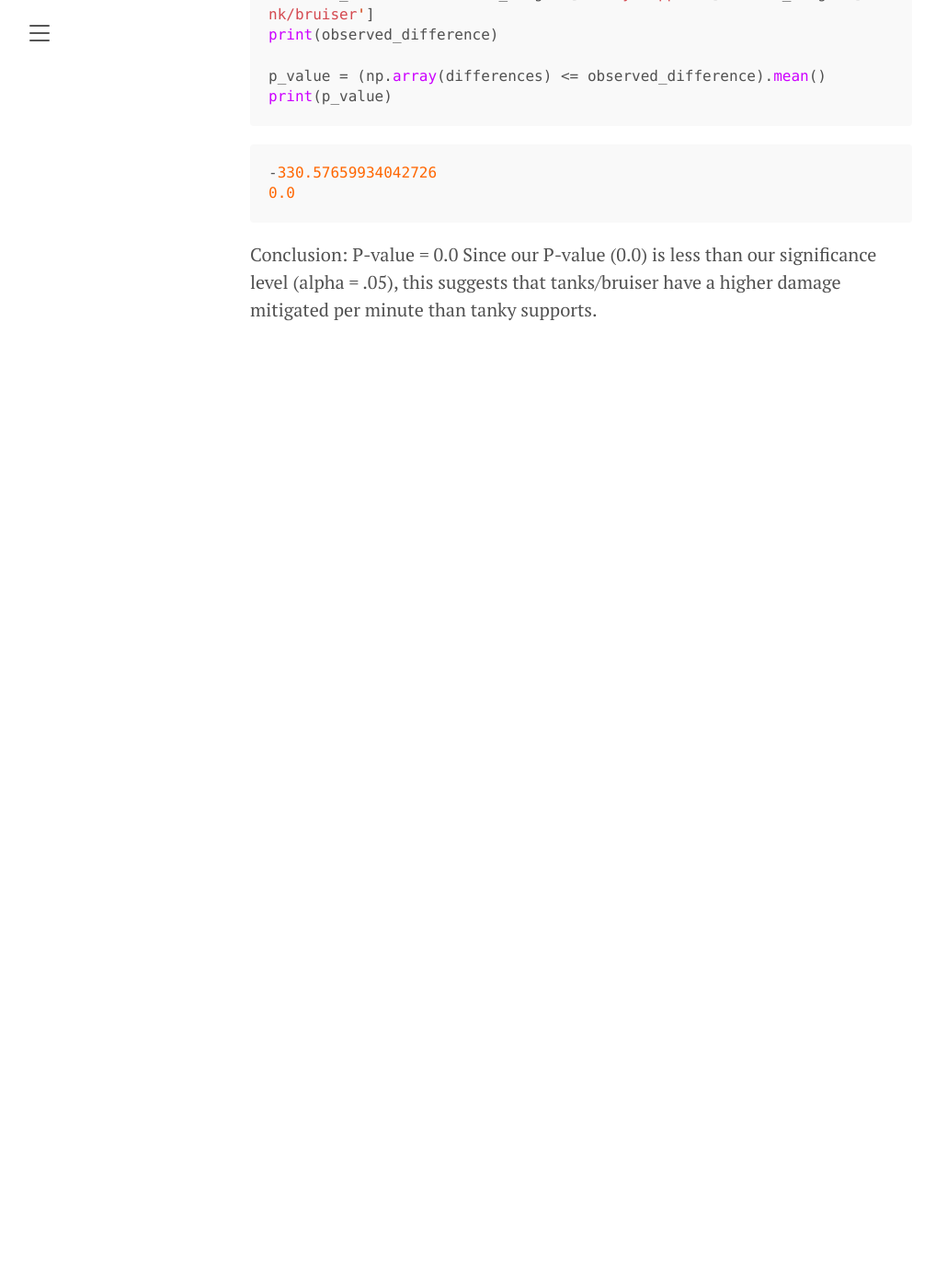
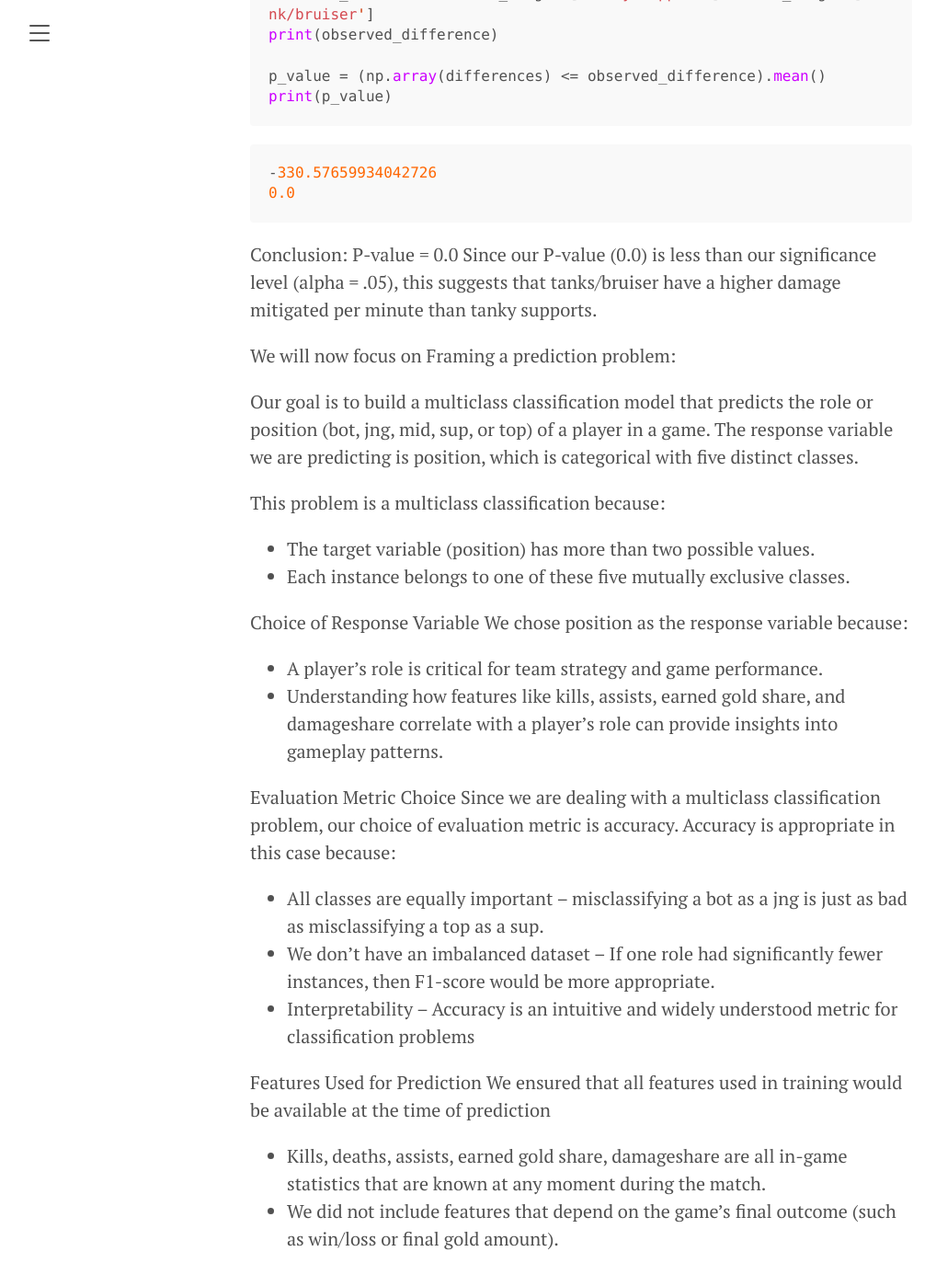
Before and after one commit to TyAlbao/lol-position-classification, a Jekyll site: the page built from Hypothesis.md, in a window 1280 px wide and 1400 px high, scrolled down 4791 px. Shown: the whole window at 92% size, without its empty margins (8-1026 px from the left). Built offline with Jekyll 4.4.1, drawn with Linux system fonts in a browser that asks for light colours; before the commit the page ends 5223 px from its top, so only the background shows below that.

Commit message:
final commits

```diff
--- a/Hypothesis.md
+++ b/Hypothesis.md
@@ -101,3 +101,33 @@ Conclusion:
     P-value = 0.0
     Since our P-value (0.0) is less than our significance level (alpha = .05), this suggests that tanks/bruiser
     have a higher damage mitigated per minute than tanky supports.
+
+
+We will now focus on Framing a prediction problem:
+
+Our goal is to build a multiclass classification model that predicts the role or position (bot, jng, mid, sup, or top) of a player in a game. The response variable we are predicting is position, which is categorical with five distinct classes.
+
+This problem is a multiclass classification because:
+
+* The target variable (position) has more than two possible values.
+* Each instance belongs to one of these five mutually exclusive classes.
+
+Choice of Response Variable
+We chose position as the response variable because:
+
+* A player’s role is critical for team strategy and game performance.
+* Understanding how features like kills, assists, earned gold share, and damageshare correlate with a player's role can provide insights into gameplay patterns.
+
+Evaluation Metric Choice
+Since we are dealing with a multiclass classification problem, our choice of evaluation metric is accuracy.
+Accuracy is appropriate in this case because:
+
+* All classes are equally important – misclassifying a bot as a jng is just as bad as misclassifying a top as a sup.
+* We don’t have an imbalanced dataset – If one role had significantly fewer instances, then F1-score would be more appropriate.
+* Interpretability – Accuracy is an intuitive and widely understood metric for classification problems
+
+Features Used for Prediction
+We ensured that all features used in training would be available at the time of prediction
+
+* Kills, deaths, assists, earned gold share, damageshare are all in-game statistics that are known at any moment during the match.
+* We did not include features that depend on the game’s final outcome (such as win/loss or final gold amount).
```
Also changed, not shown: DataCleaning.md (+1 -1 lines).
